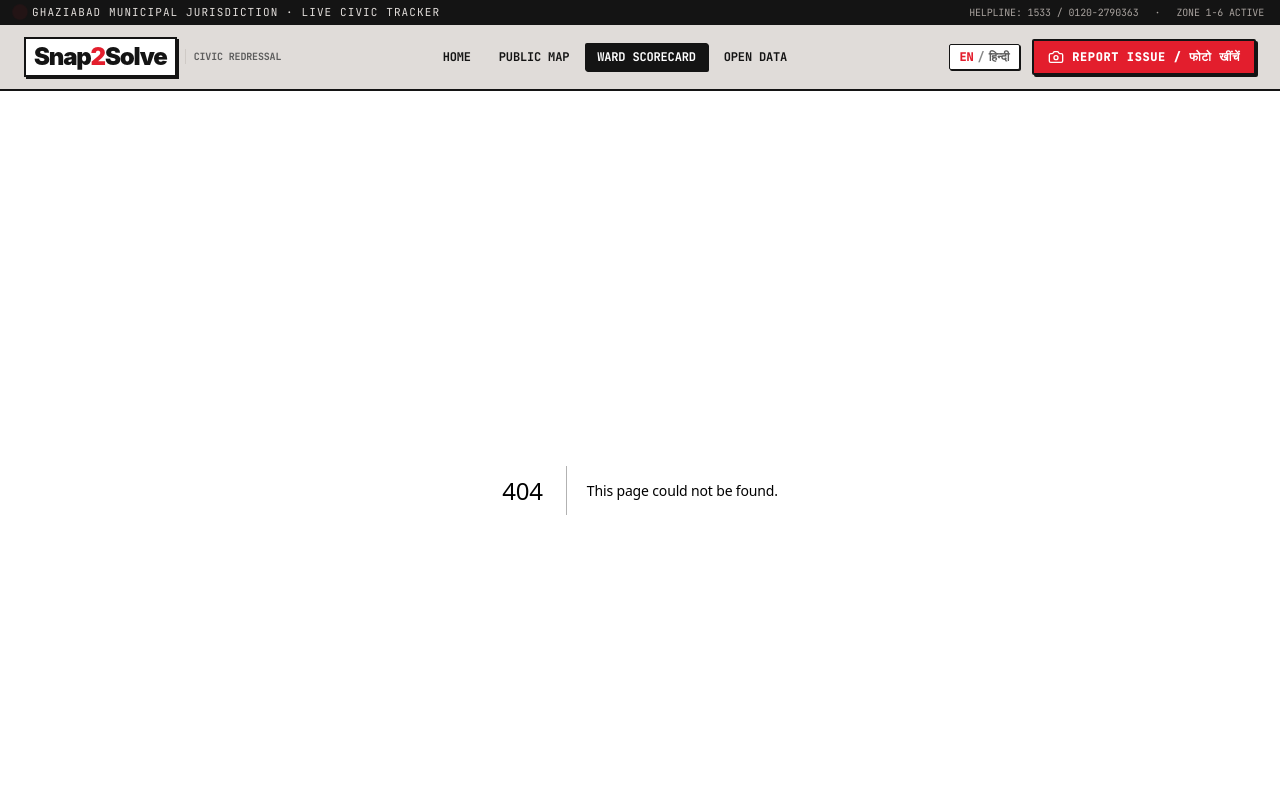
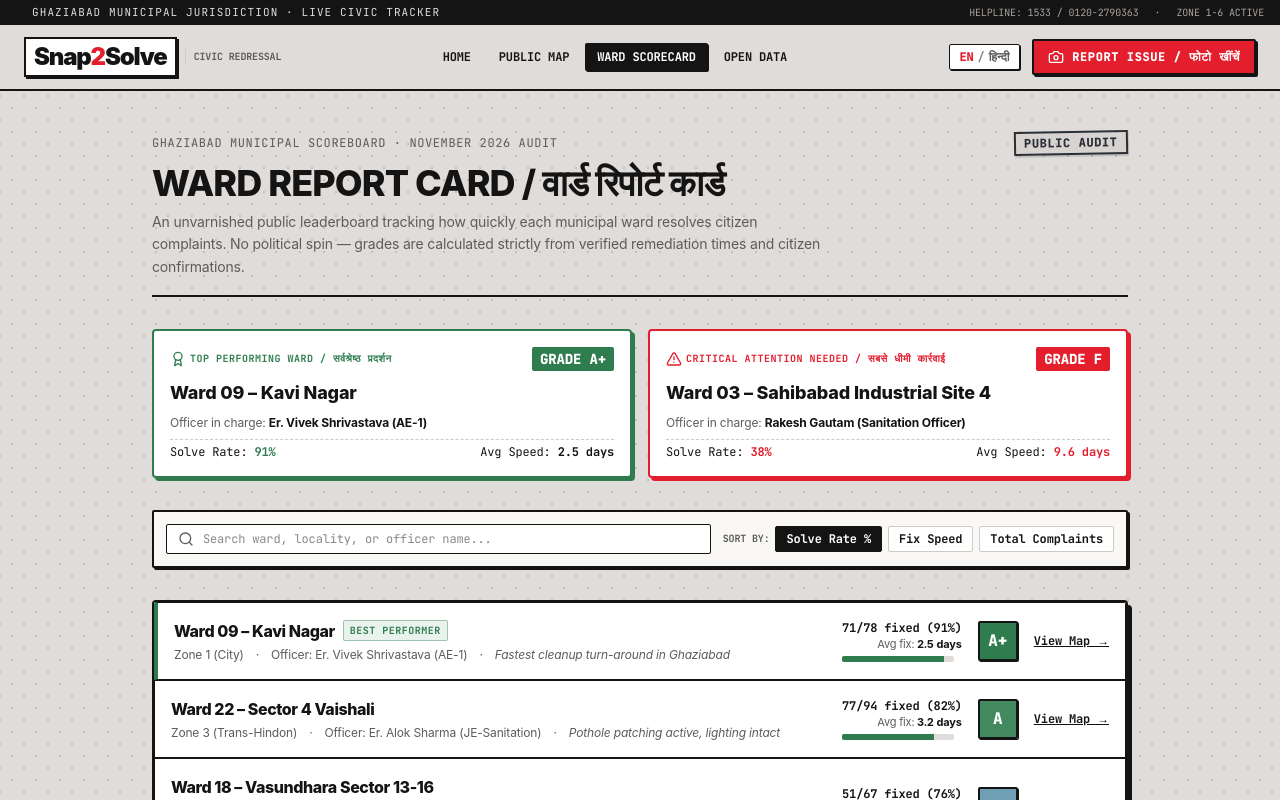
Before and after one commit to ERANAND2029/CODESPRINT, a Next.js app: page /wards in a window 1280 px wide. Before the commit this address had no page. Shown: the top 800 px of the page. Built offline with nearby package versions, Linux system fonts and the light colour scheme.

Commit message:
feat(wards): build ward scoreboard leaderboard with letter grades, solve rates, and performance rankings

```diff
--- /dev/null
+++ b/src/app/wards/page.tsx
@@ -0,0 +1,211 @@
+"use client";
+
+import React, { useState, useMemo } from "react";
+import Link from "next/link";
+import { useLanguage } from "@/context/LanguageContext";
+import { WARDS_DATA, WardStat } from "@/lib/mock-data";
+import { WardRow } from "@/components/WardRow";
+import { Stamp } from "@/components/Stamp";
+import {
+  Award,
+  AlertTriangle,
+  ArrowUpDown,
+  Search,
+  BarChart2,
+  Filter,
+} from "lucide-react";
+
+export default function WardsPage() {
+  const { lang, t } = useLanguage();
+  const [search, setSearch] = useState("");
+  const [sortBy, setSortBy] = useState<"solveRate" | "speed" | "total">("solveRate");
+
+  // Filter & sort wards
+  const sortedWards = useMemo(() => {
+    let list = [...WARDS_DATA];
+
+    if (search.trim()) {
+      const q = search.toLowerCase();
+      list = list.filter(
+        (w) =>
+          w.name.toLowerCase().includes(q) ||
+          w.nameHi.toLowerCase().includes(q) ||
+          w.officerInCharge.toLowerCase().includes(q) ||
+          w.zone.toLowerCase().includes(q)
+      );
+    }
+
+    if (sortBy === "solveRate") {
+      list.sort((a, b) => b.solveRatePercent - a.solveRatePercent);
+    } else if (sortBy === "speed") {
+      list.sort((a, b) => a.avgDaysToFix - b.avgDaysToFix);
+    } else if (sortBy === "total") {
+      list.sort((a, b) => b.totalComplaints - a.totalComplaints);
+    }
+
+    return list;
+  }, [search, sortBy]);
+
+  // Find top and worst performers overall
+  const topPerformer = WARDS_DATA.reduce((prev, curr) =>
+    curr.solveRatePercent > prev.solveRatePercent ? curr : prev
+  );
+  const lowestPerformer = WARDS_DATA.reduce((prev, curr) =>
+    curr.solveRatePercent < prev.solveRatePercent ? curr : prev
+  );
+
+  return (
+    <div className="max-w-5xl mx-auto px-4 sm:px-6 py-6 sm:py-10 space-y-8">
+      {/* Page Header */}
+      <div className="border-b-2 border-[#141414] pb-4 space-y-2">
+        <div className="flex items-center justify-between">
+          <span className="font-mono text-xs uppercase tracking-wider text-[#5C5C5C]">
+            GHAZIABAD MUNICIPAL SCOREBOARD · NOVEMBER 2026 AUDIT
+          </span>
+          <Stamp label="PUBLIC AUDIT" variant="neutral" rotation="-rotate-1" />
+        </div>
+        <h1 className="font-extrabold text-2xl sm:text-4xl uppercase tracking-tight text-[#141414]">
+          {t("Ward Report Card / वार्ड रिपोर्ट कार्ड", "वार्ड रिपोर्ट कार्ड एवं रैंकिंग")}
+        </h1>
+        <p className="text-xs sm:text-sm text-[#5C5C5C] max-w-2xl leading-relaxed">
+          {t(
+            "An unvarnished public leaderboard tracking how quickly each municipal ward resolves citizen complaints. No political spin — grades are calculated strictly from verified remediation times and citizen confirmations.",
+            "सभी वार्डों की कार्यकुशलता का खुला ऑडिट। ग्रेडिंग सीधे शिकायतों के निस्तारण समय और नागरिकों द्वारा पुष्टि पर आधारित है।"
+          )}
+        </p>
+      </div>
+
+      {/* Top vs Worst Spotlight Strip (Honest civic feedback) */}
+      <div className="grid grid-cols-1 md:grid-cols-2 gap-4">
+        {/* Best Performer */}
+        <div className="bg-white border-2 border-[#2F7D4F] p-4 rounded-sm shadow-[3px_3px_0px_#2F7D4F] space-y-2">
+          <div className="flex items-center justify-between">
+            <span className="font-mono text-[10px] uppercase font-bold text-[#2F7D4F] tracking-wider flex items-center gap-1">
+              <Award className="w-4 h-4" />
+              TOP PERFORMING WARD / सर्वश्रेष्ठ प्रदर्शन
+            </span>
+            <span className="font-mono text-sm font-black text-white bg-[#2F7D4F] px-2 py-0.5 rounded-xs">
+              GRADE {topPerformer.grade}
+            </span>
+          </div>
+          <h3 className="font-extrabold text-lg text-[#141414]">
+            {topPerformer.name}
+          </h3>
+          <p className="text-xs text-[#5C5C5C]">
+            Officer in charge: <strong className="text-[#141414]">{topPerformer.officerInCharge}</strong>
+          </p>
+          <div className="pt-1 flex items-center justify-between text-xs font-mono border-t border-dashed border-[#CFCAC6]">
+            <span>Solve Rate: <strong className="text-[#2F7D4F]">{topPerformer.solveRatePercent}%</strong></span>
+            <span>Avg Speed: <strong className="text-[#141414]">{topPerformer.avgDaysToFix} days</strong></span>
+          </div>
+        </div>
+
+        {/* Lowest Performer */}
+        <div className="bg-white border-2 border-[#E31E2D] p-4 rounded-sm shadow-[3px_3px_0px_#E31E2D] space-y-2">
+          <div className="flex items-center justify-between">
+            <span className="font-mono text-[10px] uppercase font-bold text-[#E31E2D] tracking-wider flex items-center gap-1">
+              <AlertTriangle className="w-4 h-4" />
+              CRITICAL ATTENTION NEEDED / सबसे धीमी कार्रवाई
+            </span>
+            <span className="font-mono text-sm font-black text-white bg-[#E31E2D] px-2 py-0.5 rounded-xs">
+              GRADE {lowestPerformer.grade}
+            </span>
+          </div>
+          <h3 className="font-extrabold text-lg text-[#141414]">
+            {lowestPerformer.name}
+          </h3>
+          <p className="text-xs text-[#5C5C5C]">
+            Officer in charge: <strong className="text-[#141414]">{lowestPerformer.officerInCharge}</strong>
+          </p>
+          <div className="pt-1 flex items-center justify-between text-xs font-mono border-t border-dashed border-[#CFCAC6]">
+            <span>Solve Rate: <strong className="text-[#E31E2D]">{lowestPerformer.solveRatePercent}%</strong></span>
+            <span>Avg Speed: <strong className="text-[#E31E2D]">{lowestPerformer.avgDaysToFix} days</strong></span>
+          </div>
+        </div>
+      </div>
+
+      {/* Control Bar: Search & Sort Tabs */}
+      <div className="bg-[#FAF8F5] border-2 border-[#141414] p-3 rounded-xs shadow-[2px_2px_0px_#141414] flex flex-col sm:flex-row items-stretch sm:items-center justify-between gap-3">
+        {/* Search */}
+        <div className="relative flex-1">
+          <Search className="w-4 h-4 text-[#5C5C5C] absolute left-3 top-1/2 -translate-y-1/2" />
+          <input
+            type="text"
+            placeholder="Search ward, locality, or officer name..."
+            value={search}
+            onChange={(e) => setSearch(e.target.value)}
+            className="w-full pl-9 pr-3 py-1.5 text-xs font-mono border border-[#141414] rounded-xs bg-white"
+          />
+        </div>
+
+        {/* Sort Controls */}
+        <div className="flex items-center gap-1.5 font-mono text-xs">
+          <span className="text-[10px] text-[#5C5C5C] font-bold uppercase hidden md:inline">
+            SORT BY:
+          </span>
+          <button
+            type="button"
+            onClick={() => setSortBy("solveRate")}
+            className={`px-2.5 py-1 font-bold border rounded-xs transition-colors ${
+              sortBy === "solveRate"
+                ? "bg-[#141414] text-white border-[#141414]"
+                : "bg-white text-[#141414] border-[#CFCAC6]"
+            }`}
+          >
+            Solve Rate %
+          </button>
+          <button
+            type="button"
+            onClick={() => setSortBy("speed")}
+            className={`px-2.5 py-1 font-bold border rounded-xs transition-colors ${
+              sortBy === "speed"
+                ? "bg-[#141414] text-white border-[#141414]"
+                : "bg-white text-[#141414] border-[#CFCAC6]"
+            }`}
+          >
+            Fix Speed
+          </button>
+          <button
+            type="button"
+            onClick={() => setSortBy("total")}
+            className={`px-2.5 py-1 font-bold border rounded-xs transition-colors ${
+              sortBy === "total"
+                ? "bg-[#141414] text-white border-[#141414]"
+                : "bg-white text-[#141414] border-[#CFCAC6]"
+            }`}
+          >
+            Total Complaints
+          </button>
+        </div>
+      </div>
+
+      {/* Scoreboard List */}
+      <div className="border-2 border-[#141414] rounded-sm overflow-hidden shadow-[4px_5px_0px_#141414] bg-white divide-y divide-[#141414]">
+        {sortedWards.map((ward) => (
+          <WardRow
+            key={ward.id}
+            ward={ward}
+            isTopPerformer={ward.id === topPerformer.id}
+            isLowestPerformer={ward.id === lowestPerformer.id}
+          />
+        ))}
+
+        {sortedWards.length === 0 && (
+          <div className="p-8 text-center font-mono text-xs text-[#5C5C5C]">
+            No ward matched &ldquo;{search}&rdquo;.
+          </div>
+        )}
+      </div>
+
+      {/* Explanatory Methodology Footnote */}
+      <div className="p-4 bg-[#FAF8F5] border border-[#141414] rounded-xs font-mono text-xs text-[#5C5C5C] space-y-1">
+        <strong className="text-[#141414] uppercase block">
+          Scorecard Methodology / मूल्यांकन नियम:
+        </strong>
+        <p>
+          Grades are computed via automated rubric: A+ (≥90% solved within 4 days), A (80-89%), B (70-79%), C (50-69%), D (40-49%), F (&lt;40% resolution rate or &gt;8 days average delay). Verified directly through public citizen co-confirmations.
+        </p>
+      </div>
+    </div>
+  );
+}
```
